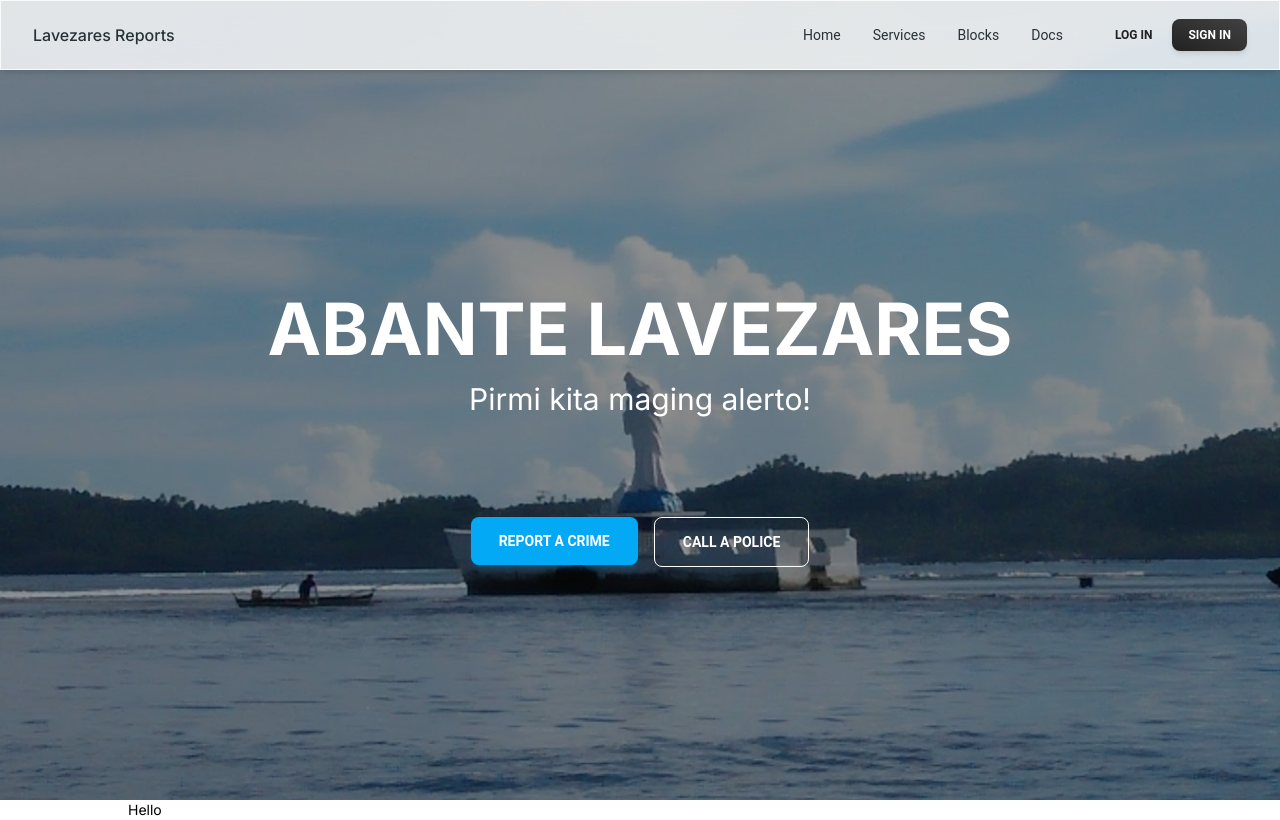
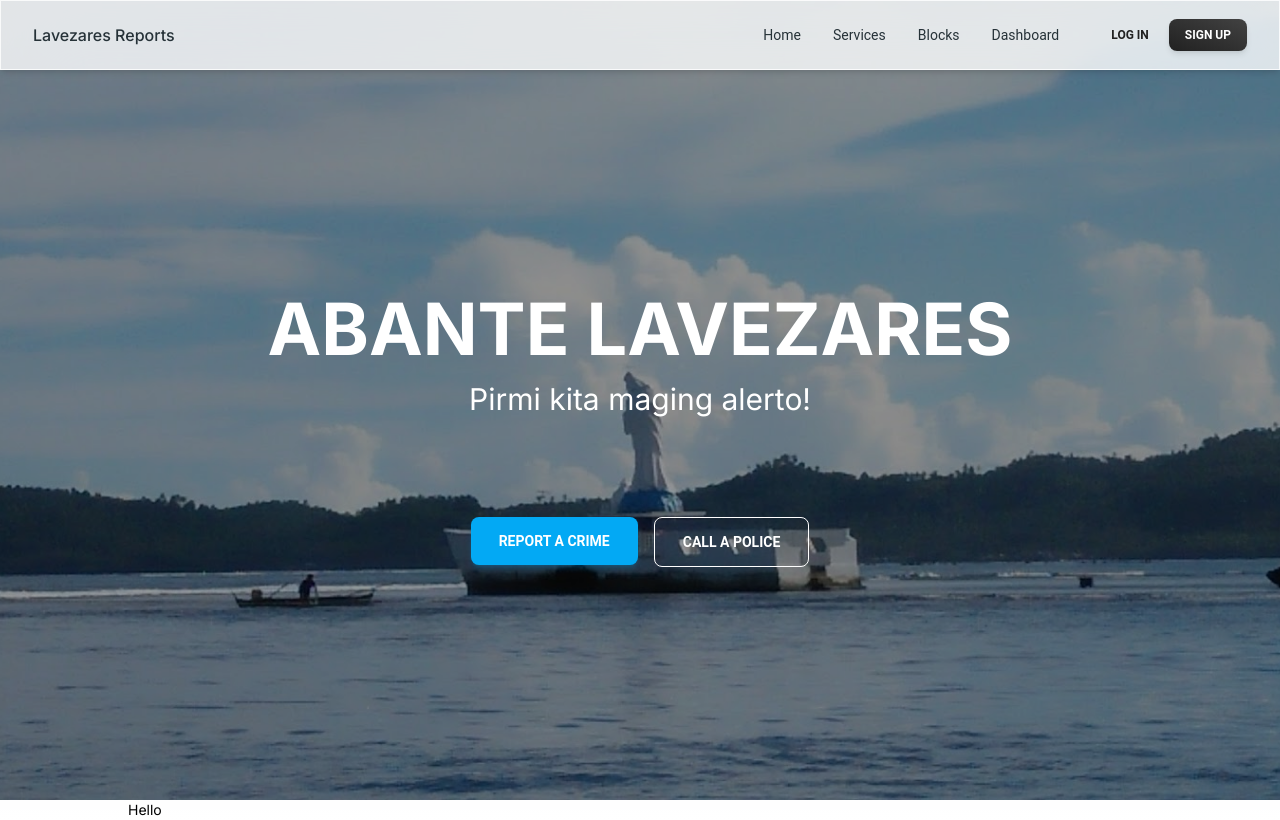
Before and after one commit to markdino/lavezares-report, a Next.js app: page / in a window 1280 px wide. Built offline with nearby package versions, Linux system fonts and the light colour scheme.

Commit message:
fix: Wrap signin and signup button with Link

```diff
--- a/components/StickyNavbar.js
+++ b/components/StickyNavbar.js
@@ -12,7 +12,7 @@ import Link from "next/link";
 const StickyNavbar = () => {
   const [openNav, setOpenNav] = useState(false);
   const LOGIN = "Log In";
-  const SIGNIN = "Sign In";
+  const SIGNIN = "Sign Up";
 
   useEffect(() => {
     window.addEventListener(
@@ -59,9 +59,7 @@ const StickyNavbar = () => {
         color="blue-gray"
         className="p-1 font-normal"
       >
-        <a href="#" className="flex items-center">
-          Docs
-        </a>
+        <Link href="/dashboard">Dashboard</Link>
       </Typography>
     </ul>
   );
@@ -69,18 +67,22 @@ const StickyNavbar = () => {
   return (
     <Navbar className="fixed top-0 z-50 h-max max-w-full rounded-none px-4 py-2 lg:px-8 lg:py-4">
       <div className="flex items-center justify-between text-blue-gray-900">
-        <Link
-          href="/"
-          className="mr-4 cursor-pointer py-1.5 font-medium"
-        >
+        <Link href="/" className="mr-4 cursor-pointer py-1.5 font-medium">
           Lavezares Reports
         </Link>
         <div className="flex items-center gap-4">
           <div className="mr-4 hidden lg:block">{navList}</div>
           <div className="flex items-center gap-x-1">
-            <Button variant="text" size="sm" className="hidden lg:inline-block">
+            <Link href="/login">
+              <Button
+                variant="text"
+                size="sm"
+                className="hidden lg:inline-block"
+              >
                 <span>{LOGIN}</span>
               </Button>
+            </Link>
+            <Link href="/login?form=signup">
               <Button
                 variant="gradient"
                 size="sm"
@@ -88,6 +90,7 @@ const StickyNavbar = () => {
               >
                 <span>{SIGNIN}</span>
               </Button>
+            </Link>
           </div>
           <IconButton
             variant="text"
```
Lines whose indentation alone changed are shown as unchanged.
